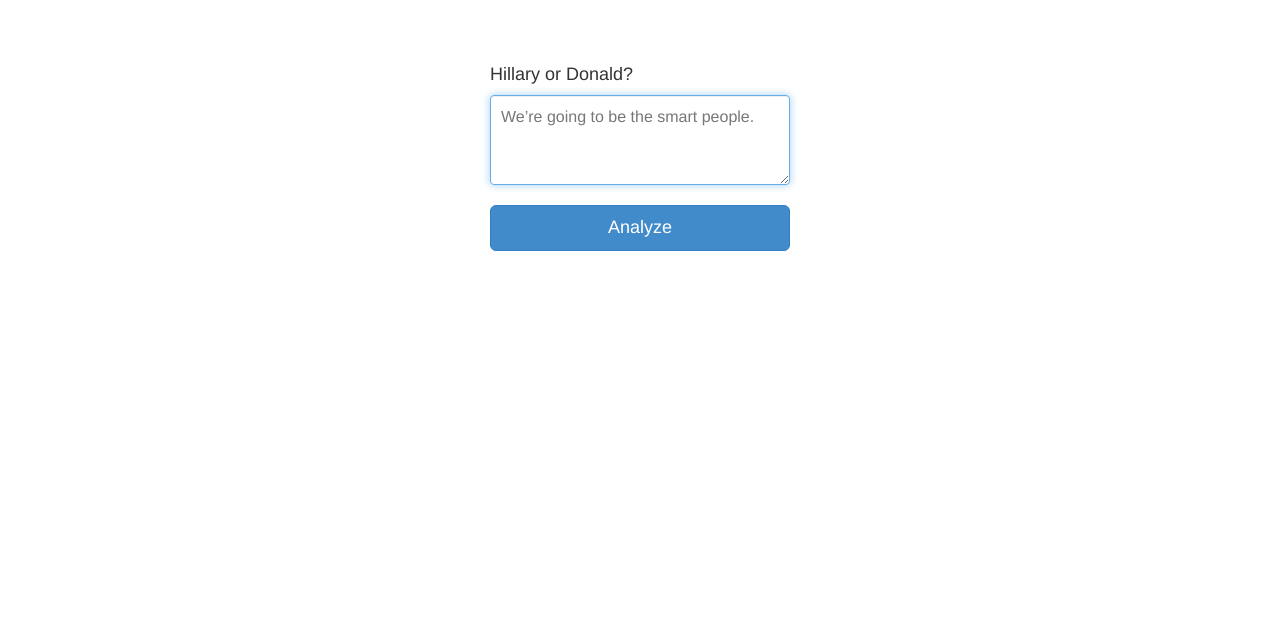
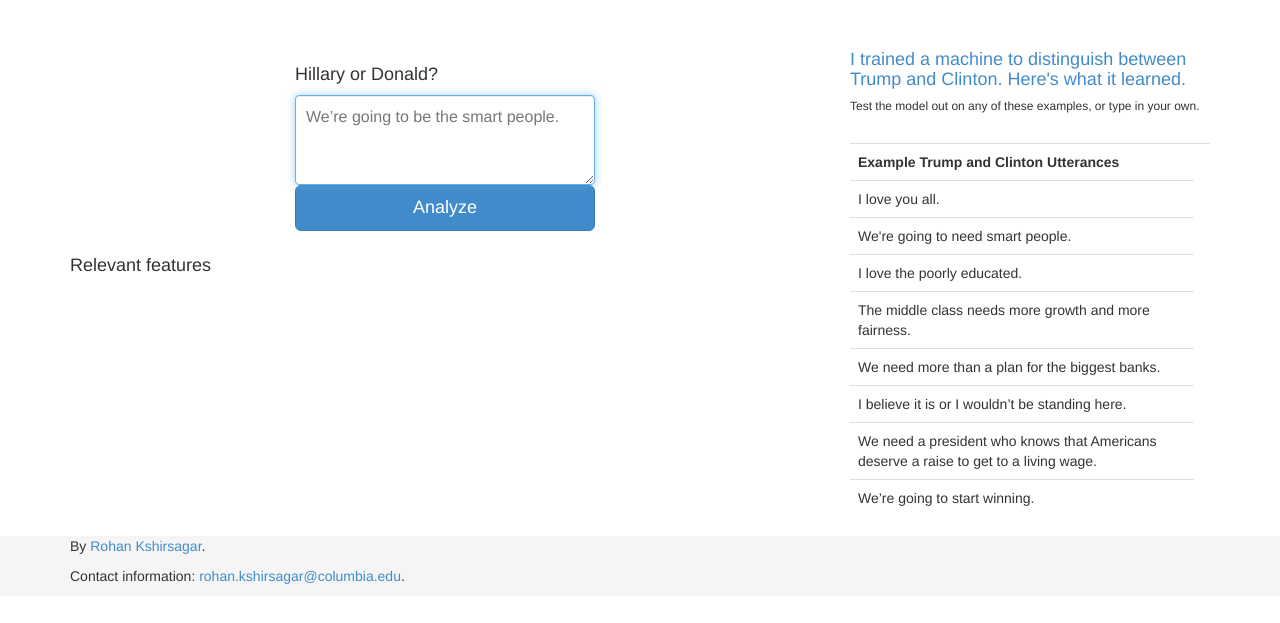
Before and after one commit to rohankshir/ElectionCandidateAnalysis, a Flask app: page / in a window 1280 px wide. Shown: the top 623 px of the page. Run offline with Flask 2, Linux system fonts and the light colour scheme; parts of the project's set-up code (start-up, migrations or seed data) failed here and were passed over; some libraries are stand-ins or nearby versions.

Commit message:
Add examples and relevant features

```diff
--- a/app.py
+++ b/app.py
@@ -24,4 +24,4 @@ def queryModel():
                    })
 
 if __name__=="__main__":
-    app.run()
+    app.run(debug=True)
--- a/feature_extractor.py
+++ b/feature_extractor.py
@@ -96,7 +96,7 @@ class StemmingTokenizer(object):
                 if has_punct:
                     continue
                 ret.append(word)
-            except NameError as e:
+            except (NameError, UnicodeEncodeError) as e:
                 pprint(e)
                 ret.append(t)
         return ret
--- a/static/js/script.js
+++ b/static/js/script.js
@@ -23,6 +23,7 @@ var opts = {
 }
 var target = document.getElementById('chart_div')
 //google.charts.setOnLoadCallback(drawBasic);
+
 
 function drawBasic(probability, query) {
 
@@ -66,6 +67,13 @@ function callPost()
 			response = jQuery.parseJSON(response)
 			console.log(response)
 			drawBasic(response['probabilities'], query)
+			var feats = response['relevant_words'];
+			$("ul").empty();
+			var cList = $('ul.list-group')
+			$.each(feats, function(i)
+			       {
+				   $('<li />', {class:"list-group-item", html: feats[i]}).appendTo(cList)
+			       });
 			},
 			error: function(error){
 				console.log(error);
@@ -90,3 +98,11 @@ $(function(){
 	    callPost();
 	});
 });
+
+$(function() {
+    $('#example_table tr').click( function(){
+	var text = $(this).find('td:first').html();
+	$('#txtQuery').val(text);
+	callPost()
+});
+});
--- a/templates/query.html
+++ b/templates/query.html
@@ -31,6 +31,7 @@
       }
       });
     </script>
+
     <style type="text/css">
       body { background: white !important; }
     </style>
@@ -41,21 +42,73 @@
   <body>
 
     <div class="container">
+      <div class="row">
+	<div class="col-sm-8">
+
 
 	  <form id = "target" class="form-signin"  role="form">
-        <h4 class="form-signin-heading">Hillary or Donald?</h2>
+            <h4 class="form-signin-heading">Hillary or Donald?</h4>
             <textarea rows="3" id="txtQuery" name="query" class="form-control" placeholder="We’re going to be the smart people." required autofocus></textarea>
-        <br/>
+
             <button class="btn btn-lg btn-primary btn-block" type="button">Analyze</button>
 	  </form>
 	  <div id="chart_div"></div>
+	  <h4>Relevant features</h4>
 
+	  <ul class="list-group">
+	  </ul>
+        </div>
+	<div class="col-sm-4">
+	  <h4> <a href="https://medium.com/@rtotheohan/i-trained-a-machine-to-distinguish-between-trump-and-clinton-you-wont-believe-what-it-learned-25244222b26e#.cjfx2vn3t">I trained a machine to distinguish between Trump and Clinton. Here's what it learned.</a></h4>
 
+	  <h6>Test the model out on any of these examples, or type in your own.</h6>
+	  <br/>
+	  <table id="example_table" class="table">
+	    <tr>
+	      <th> Example Trump and Clinton Utterances<th>
+	    <tr>
+	      <td>I love you all.</td>
+	    </tr>
+	    <tr>
+	      <td>We're going to need smart people.</td>
+	    </tr>
+	    <tr>
+	      <td>I love the poorly educated.</td>
+	    </tr>
+	    <tr>
+	      <td>The middle class needs more growth and more fairness.</td>
+	    </tr>
+
+	    <tr>
+	      <td>We need more than a plan for the biggest banks.</td>
+	    </tr>
+	    <tr>
+	      <td>I believe it is or I wouldn’t be standing here.</td>
+	    </tr>
+	    <tr>
+	      <td>We need a president who knows that Americans deserve a raise to get to a living wage.</td>
+	    </tr>
+	    <tr>
+	      <td>We’re going to start winning.</td>
+	    </tr>
+	  </table>
+
+	</div>
+
+      </div> <!-- /row -->
     </div> <!-- /container -->
 
 
     <!-- Bootstrap core JavaScript
 	 ================================================== -->
     <!-- Placed at the end of the document so the pages load faster -->
+     <footer class="site-footer" id="footer">
+  <div class="container">
+    <p>By <a href="http://rohankshir.github.io">Rohan Kshirsagar</a>.</p>
+    <p>Contact information: <a href="mailto:rohan.kshirsagar@columbia.edu">
+	rohan.kshirsagar@columbia.edu</a>.</p>
+  </footer>
   </body>
+
+</div>
 </html>
```
Lines whose indentation alone changed are shown as unchanged.
